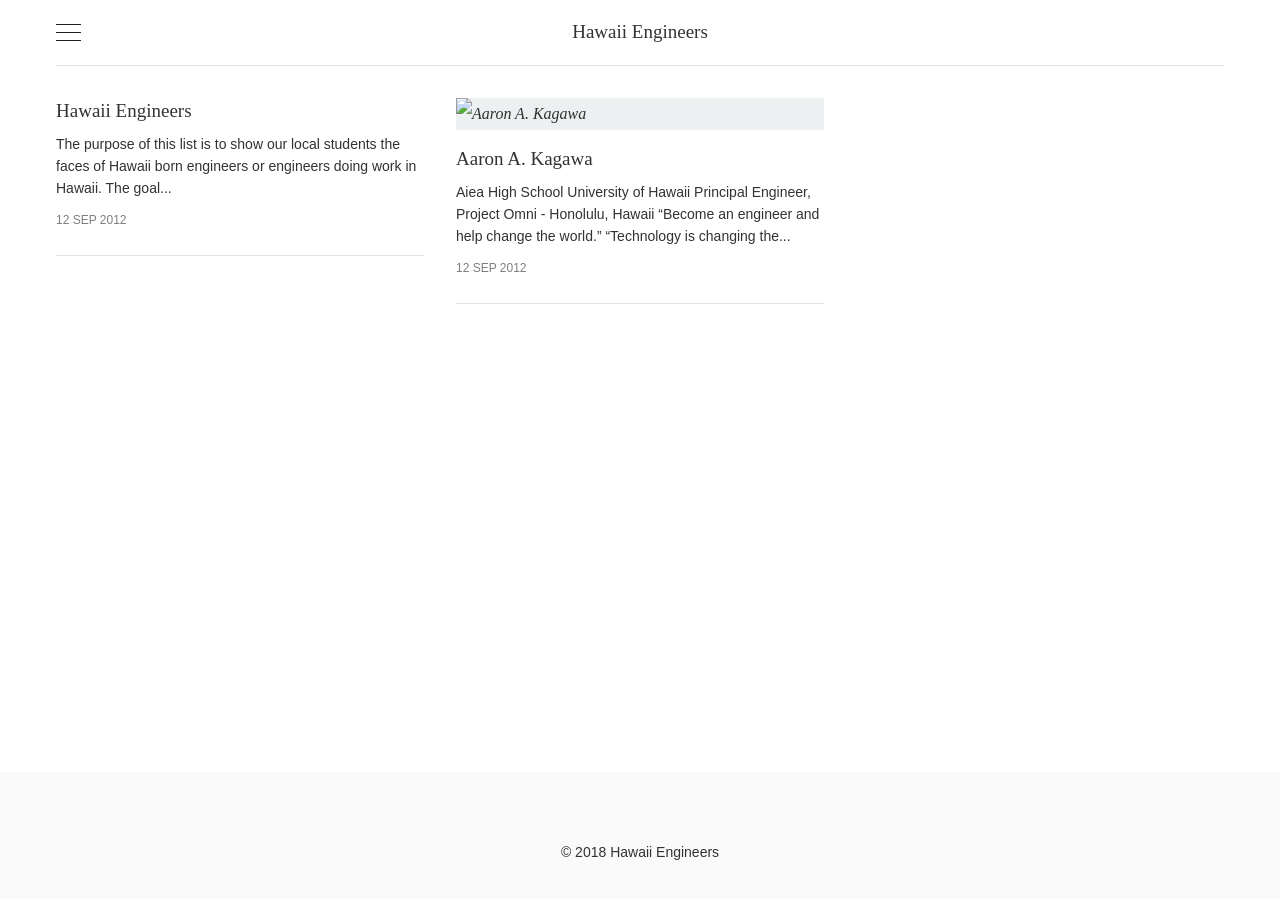
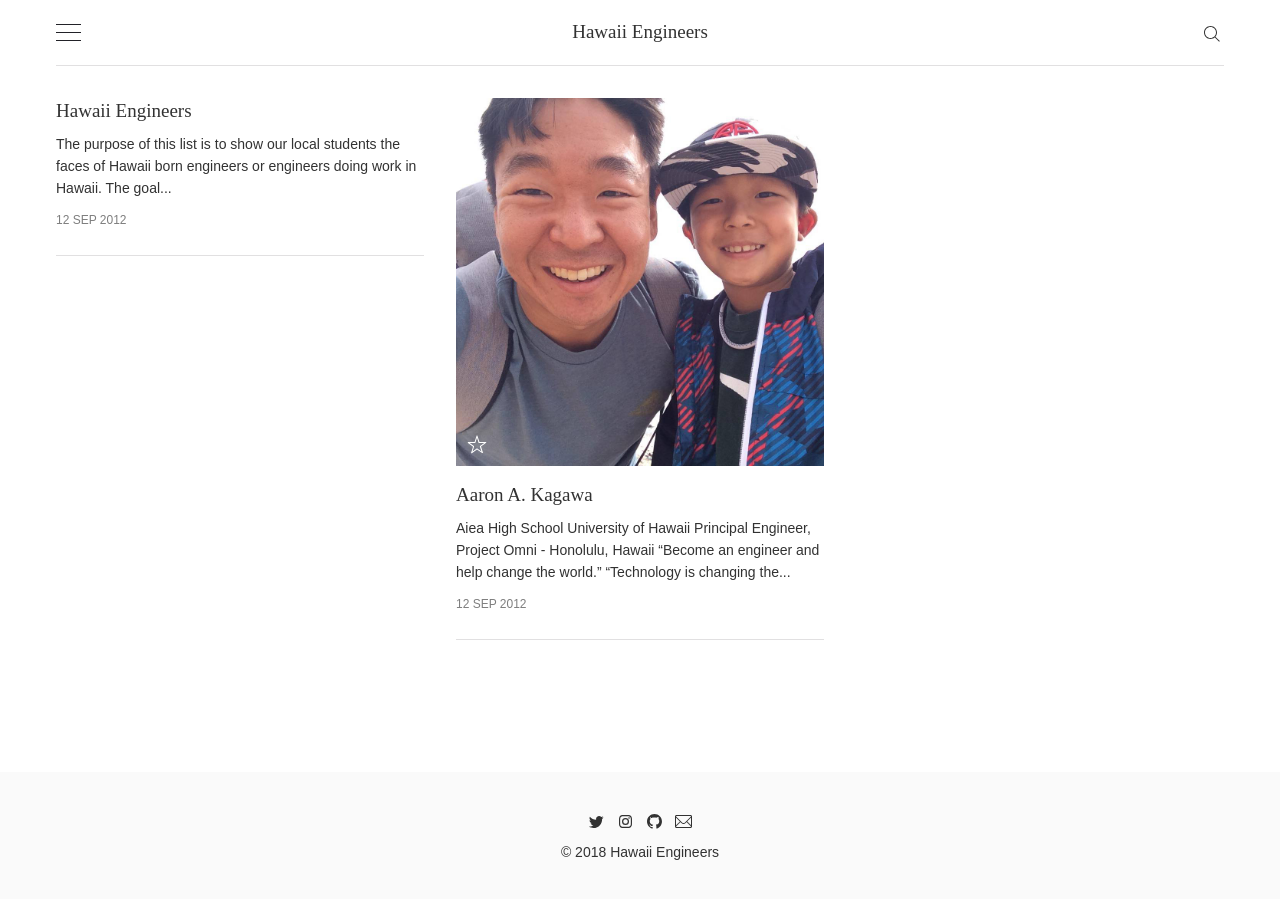
Before and after one commit to tarynw/hawaiiengineers, a Jekyll site: the page built from index.html, in a window 1280 px wide. Built offline with Jekyll 4.4.1, drawn with Linux system fonts in a browser that asks for light colours; nearby versions of some CDN libraries; some web fonts are replaced; library files that are not in the unit come from our copies; the list of posts is cut into pages by our own code; comment, search, counter and statistics services are not loaded.

Commit message:
Update _config.yml

```diff
--- a/_config.yml
+++ b/_config.yml
@@ -10,8 +10,8 @@ title:              Hawaii Engineers
 logo:               # Logo image URL
 email:              kagawaa@gmail.com
 description:        Hawaii's engineers. To help show the students of Hawaii that they can be engineers!
-baseurl:            'hawaiiengineers' # The subpath of your site, e.g. /blog
-url:                'https://kagawaa.github.io/' # The base hostname & protocol for your site
+baseurl:            '' # The subpath of your site, e.g. /blog
+url:                'https://kagawaa.github.io/hawaiiengineers' # The base hostname & protocol for your site
 github_username:    kagawaa
 twitter_username:   kagawaa
 instagram_username: kagawaa
```
